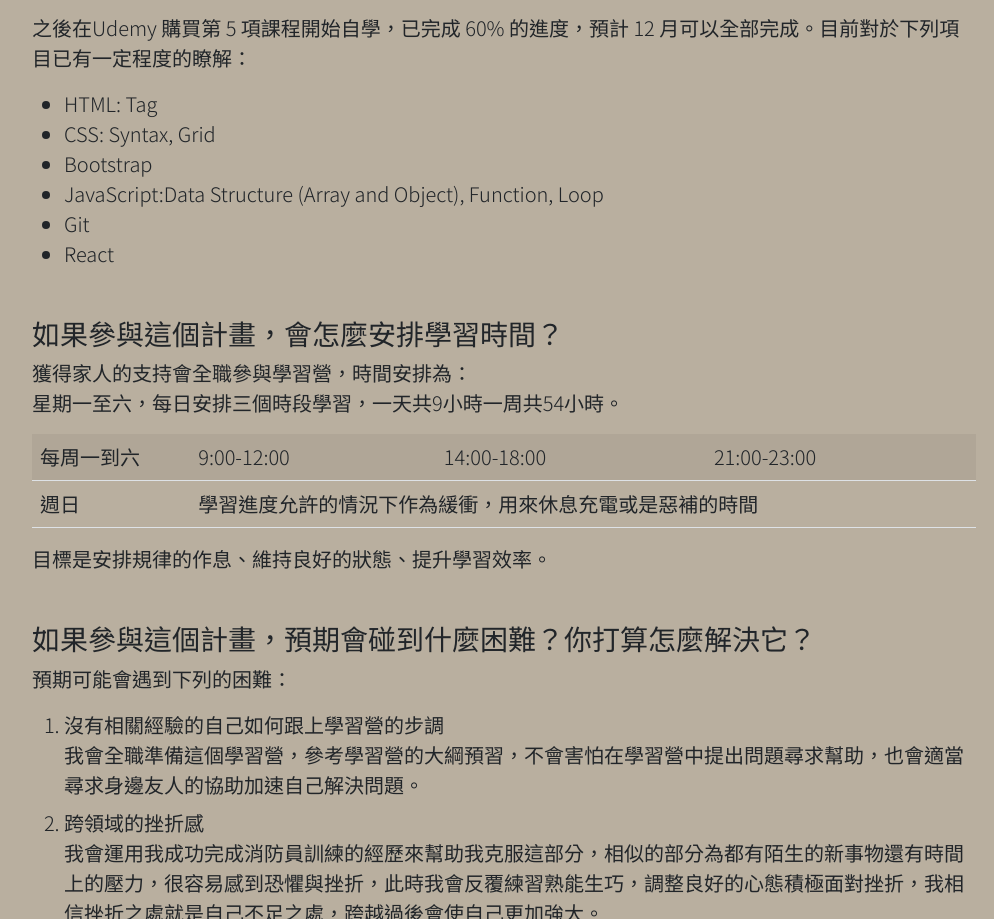
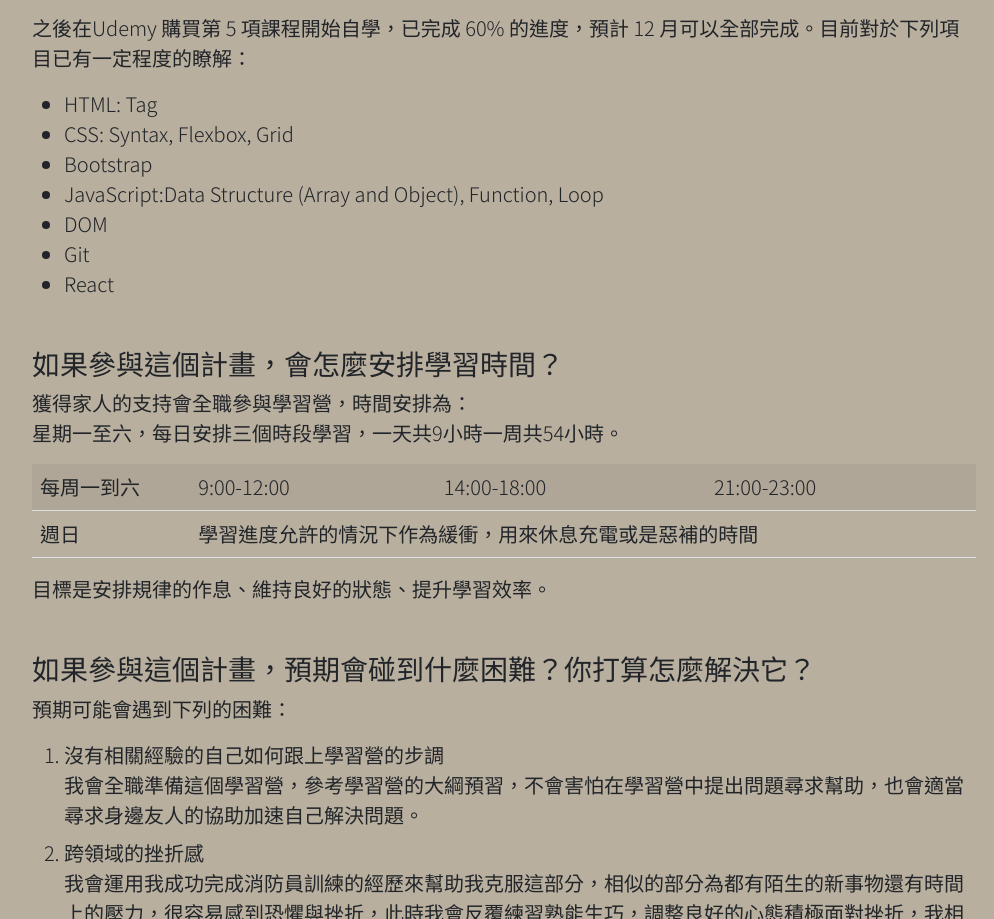
Before and after one commit to daisyleemoon/daisyleemoon.github.io, a plain HTML site: page index.html in a window 1280 px wide. Shown: the part 816-1735 px from the top of the page, without its empty margins (136-1130 px from the left). Drawn offline with nearby package versions, Linux system fonts and the light colour scheme; a web font is replaced by a local one.

Commit message:
add learned skills

```diff
--- a/index.html
+++ b/index.html
@@ -94,9 +94,10 @@
         </p>
         <ul class="fs-5">
           <li>HTML: Tag</li>
-          <li>CSS: Syntax, Grid</li>
+          <li>CSS: Syntax, Flexbox, Grid</li>
           <li>Bootstrap</li>
           <li>JavaScript:Data Structure (Array and Object), Function, Loop</li>
+          <li>DOM</li>
           <li>Git</li>
           <li>React</li>
         </ul>
```
